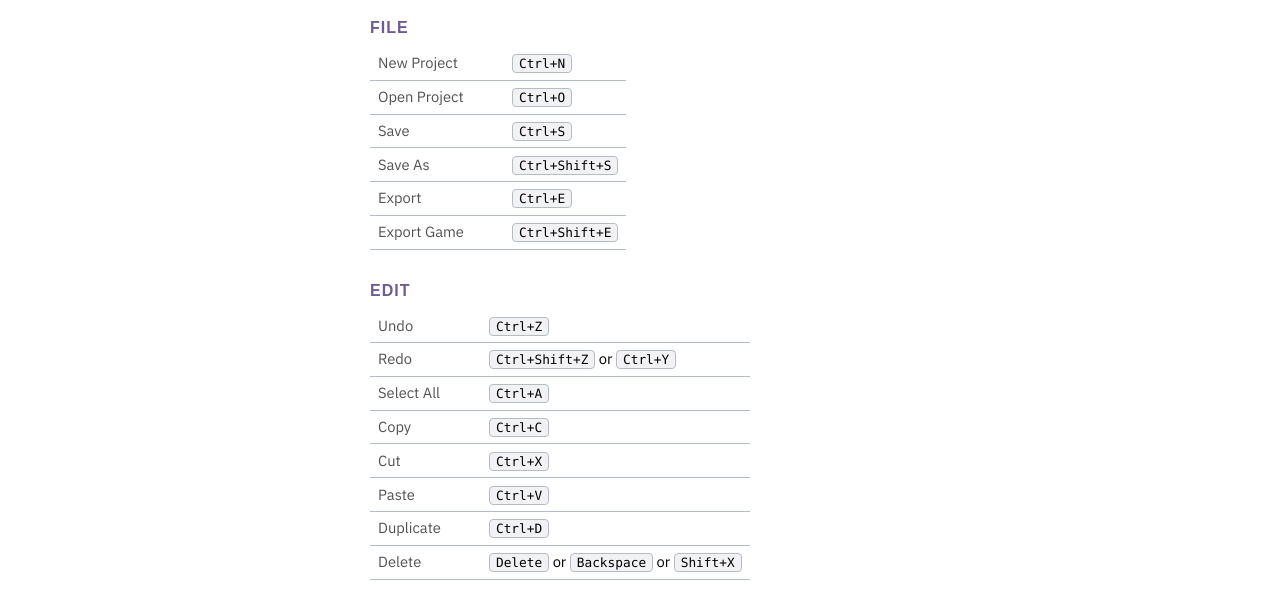
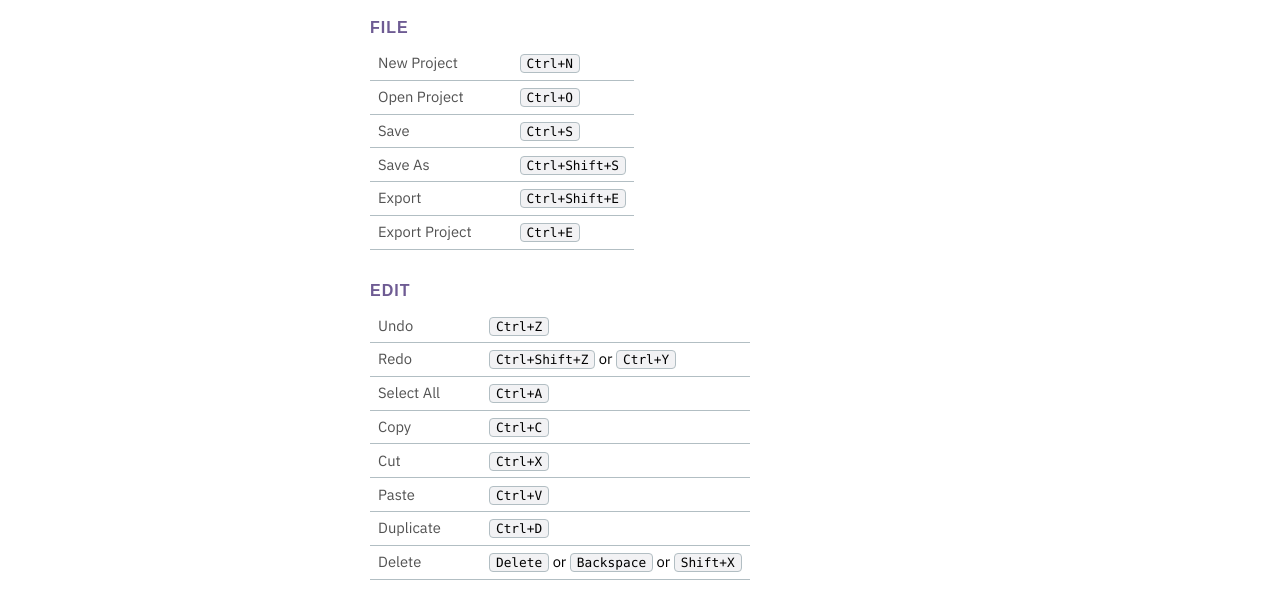
Before and after one commit to joeqnicholson/melosite, a website: page docs.html in a window 1280 px wide. Both pictures are taken after a click on the link "Shortcuts". Shown: the part 211-800 px from the top of the page. Drawn offline with Linux system fonts and the light colour scheme; a web font is replaced by a local one.

```diff
--- a/docs.html
+++ b/docs.html
@@ -334,8 +334,8 @@
           <tr><td>Open Project</td><td><kbd>Ctrl+O</kbd></td></tr>
           <tr><td>Save</td><td><kbd>Ctrl+S</kbd></td></tr>
           <tr><td>Save As</td><td><kbd>Ctrl+Shift+S</kbd></td></tr>
-          <tr><td>Export</td><td><kbd>Ctrl+E</kbd></td></tr>
-          <tr><td>Export Game</td><td><kbd>Ctrl+Shift+E</kbd></td></tr>
+          <tr><td>Export</td><td><kbd>Ctrl+Shift+E</kbd></td></tr>
+          <tr><td>Export Project</td><td><kbd>Ctrl+E</kbd></td></tr>
         </table>
 
         <h2>Edit</h2>
```
Also changed, not shown: index.html (+1 -1 lines).
